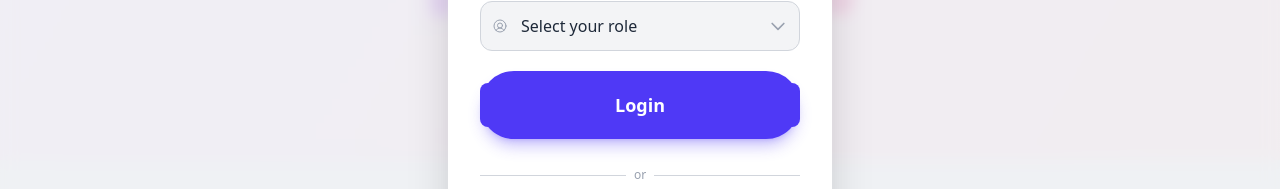
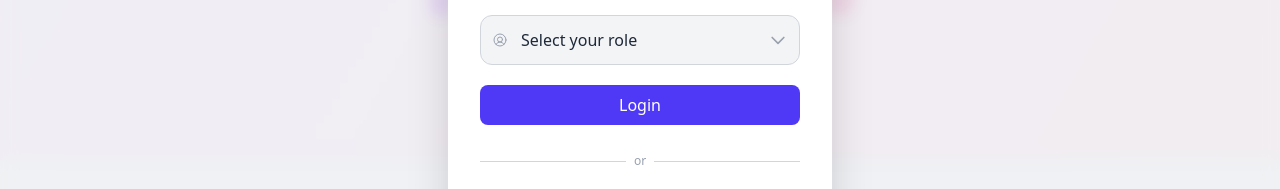
Before and after one commit to Caring-Sparks/CaringSparks-Frontend, a Next.js app: page / in a window 1280 px wide. Both pictures are taken after a click on the button "Login". Shown: the part 376-565 px from the top of the page. Built offline with nearby package versions, Linux system fonts and the light colour scheme; no server answers.

Commit message:
fix: ui updates

```diff
--- a/src/components/home/extras/ForgotPassword.tsx
+++ b/src/components/home/extras/ForgotPassword.tsx
@@ -126,7 +126,6 @@ export default function ForgotPassword({
                         whileHover={{ scale: 1.02 }}
                         whileTap={{ scale: 0.98 }}
                         disabled={isSubmitting || loading}
-                        className="bg-indigo-600 text-white rounded-full py-3 text-lg font-bold shadow-lg shadow-indigo-600/30 transition-all duration-300 hover:bg-indigo-700 focus:ring-2 focus:ring-indigo-500/50 focus:outline-none disabled:opacity-50 disabled:shadow-none"
                       >
                         {loading ? (
                           <button
--- a/src/components/home/extras/Login.tsx
+++ b/src/components/home/extras/Login.tsx
@@ -193,7 +193,6 @@ export default function LoginPopup({ isOpen, onClose }: LoginPopupProps) {
                         whileHover={{ scale: 1.02 }}
                         whileTap={{ scale: 0.98 }}
                         disabled={isSubmitting || loading}
-                        className="bg-indigo-600 text-white rounded-full py-3 text-lg font-bold shadow-lg shadow-indigo-600/30 transition-all duration-300 hover:bg-indigo-700 focus:ring-2 focus:ring-indigo-500/50 focus:outline-none disabled:opacity-50 disabled:shadow-none"
                       >
                         {loading ? (
                           <button
```
